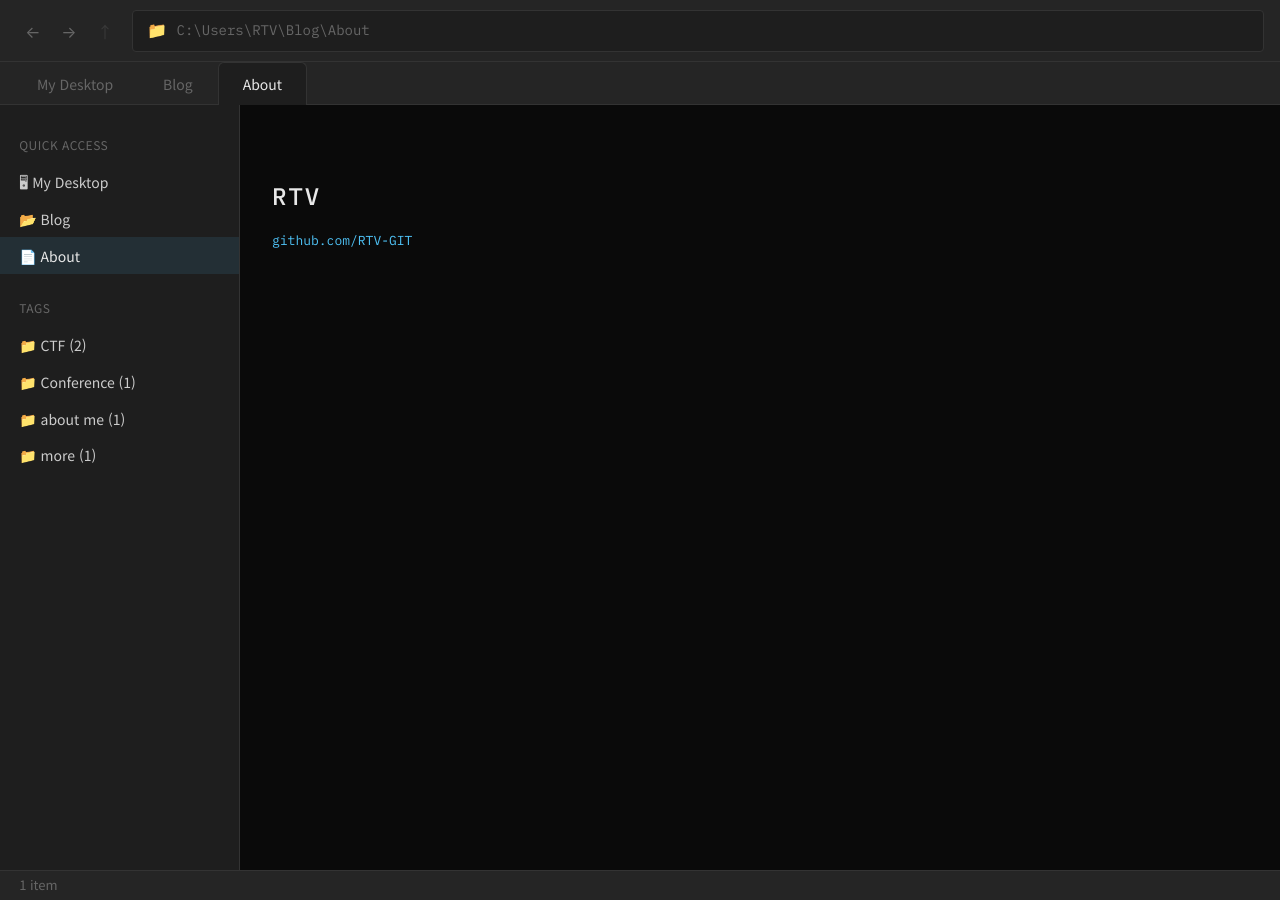
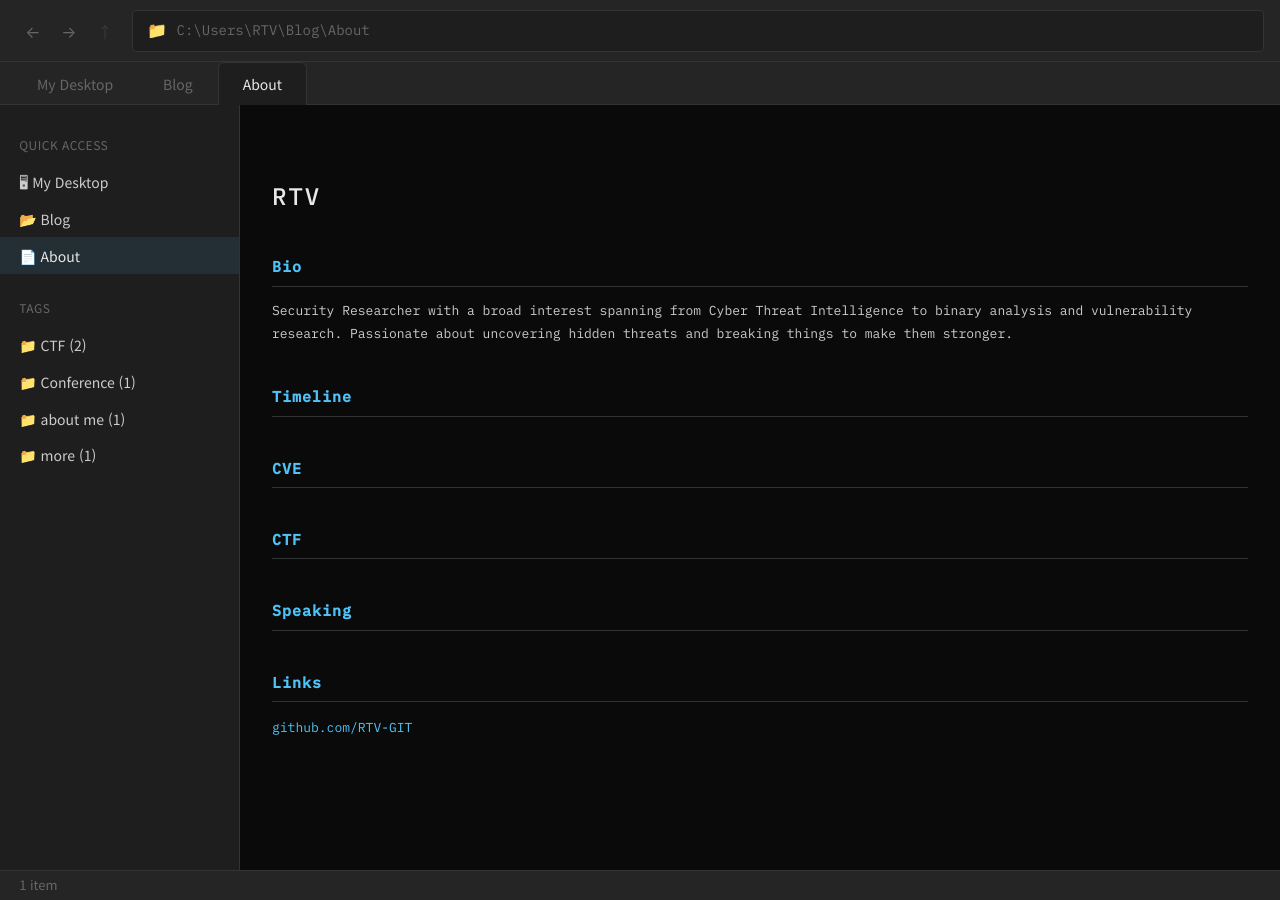
Before and after one commit to RTV-GIT/RTV-GIT.github.io, a Jekyll site: the page built from about.html, in a window 1280 px wide. Built offline with Jekyll 4.4.1, drawn with Linux system fonts in a browser that asks for light colours.

Commit message:
About 페이지 리뉴얼: 섹션 구조 + Bio 소개 추가
Co-Authored-By: Claude Opus 4.6 (1M context) <noreply@anthropic.com>

```diff
--- a/about.html
+++ b/about.html
@@ -11,6 +11,34 @@ item_count: "1 item"
 <div class="explorer-main">
   <div class="about-content">
     <p class="about-name">RTV</p>
-    <a href="https://github.com/RTV-GIT" target="_blank" class="about-link">github.com/RTV-GIT</a>
+
+    <div class="about-section">
+      <h2 class="about-heading">Bio</h2>
+      <p class="about-text">
+        Security Researcher with a broad interest spanning from Cyber Threat Intelligence to binary analysis and vulnerability research.
+        Passionate about uncovering hidden threats and breaking things to make them stronger.
+      </p>
+    </div>
+
+    <div class="about-section">
+      <h2 class="about-heading">Timeline</h2>
+    </div>
+
+    <div class="about-section">
+      <h2 class="about-heading">CVE</h2>
+    </div>
+
+    <div class="about-section">
+      <h2 class="about-heading">CTF</h2>
+    </div>
+
+    <div class="about-section">
+      <h2 class="about-heading">Speaking</h2>
+    </div>
+
+    <div class="about-section">
+      <h2 class="about-heading">Links</h2>
+      <a href="https://github.com/RTV-GIT" target="_blank" class="about-link">github.com/RTV-GIT</a>
+    </div>
   </div>
 </div>
--- a/assets/css/style.css
+++ b/assets/css/style.css
@@ -517,6 +517,28 @@ body {
   text-decoration: none;
 }
 
+.about-section {
+  margin-top: 2.5rem;
+}
+
+.about-heading {
+  font-family: var(--font-mono);
+  font-size: 15px;
+  font-weight: 600;
+  color: var(--accent);
+  letter-spacing: 1px;
+  margin-bottom: 0.75rem;
+  padding-bottom: 0.4rem;
+  border-bottom: 1px solid var(--border);
+}
+
+.about-text {
+  font-family: var(--font-mono);
+  font-size: 13px;
+  color: var(--fg);
+  line-height: 1.8;
+}
+
 .about-link:hover {
   text-decoration: underline;
 }
```
